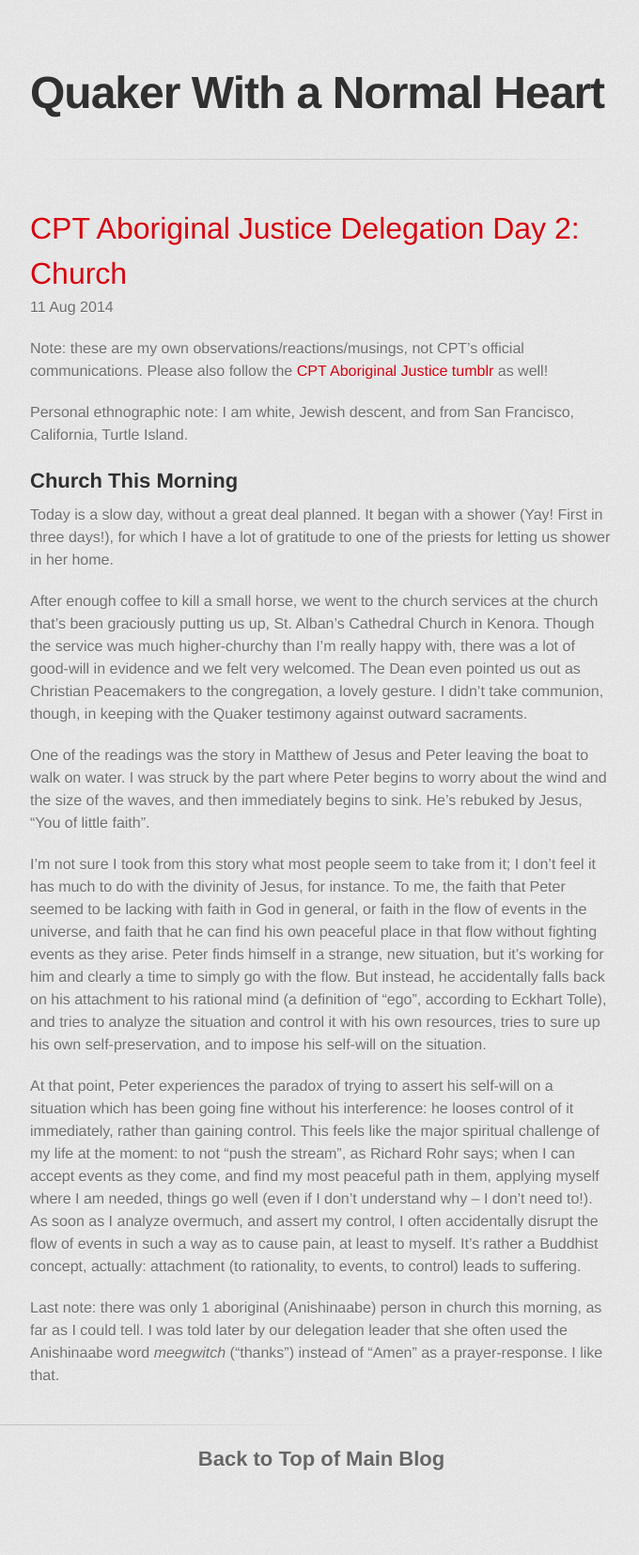
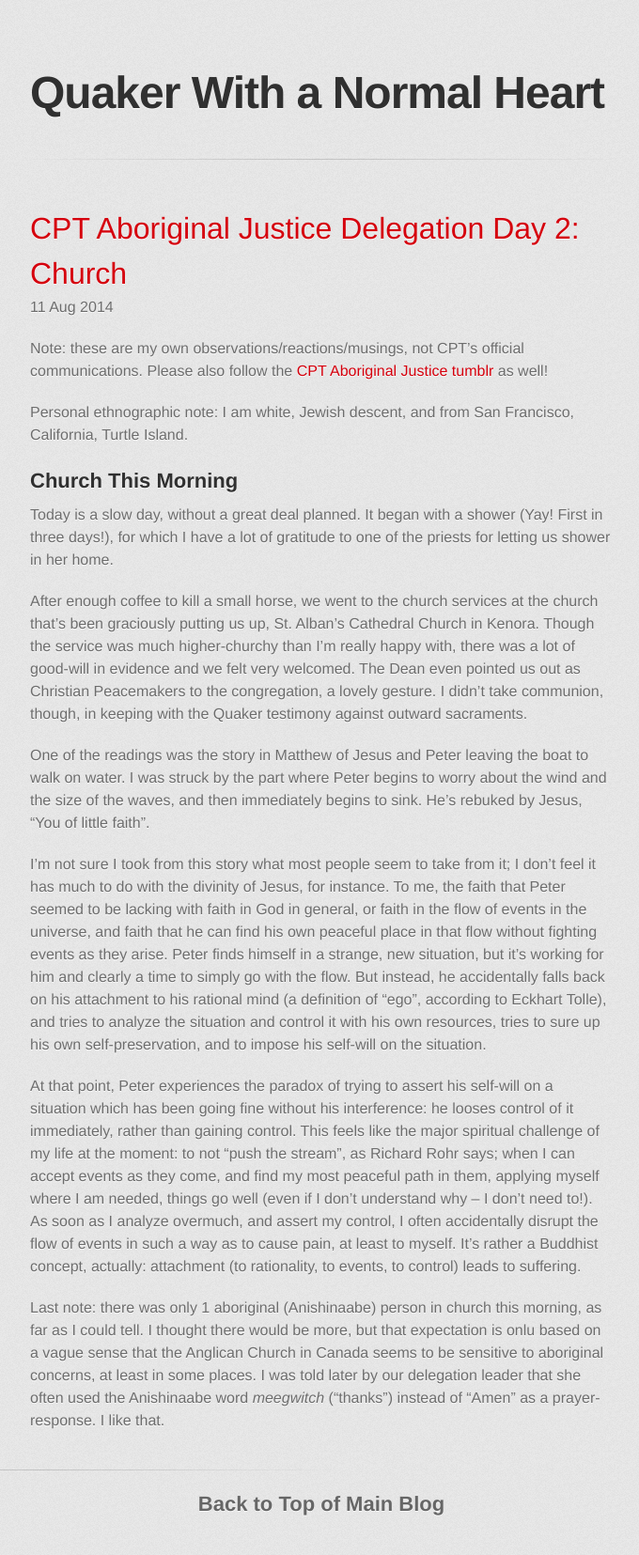
Before and after one commit to joelcw/joelcw.github.io, a Jekyll site: the page built from _posts/2014-08-11-church.md, in a window 1280 px wide. Shown: the whole page at 94% size, without its empty margins (298-978 px from the left). Built offline with Jekyll 4.4.1, drawn with Linux system fonts in a browser that asks for light colours; some web fonts are replaced; before the commit the page ends 1607 px from its top, so only the background shows below that.

Commit message:
new post

```diff
--- a/_posts/2014-08-11-church.md
+++ b/_posts/2014-08-11-church.md
@@ -21,4 +21,4 @@ I'm not sure I took from this story what most people seem to take from it; I don
 
 At that point, Peter experiences the paradox of trying to assert his self-will on a situation which has been going fine without his interference: he looses control of it immediately, rather than gaining control. This feels like the major spiritual challenge of my life at the moment: to not "push the stream", as Richard Rohr says; when I can accept events as they come, and find my most peaceful path in them, applying myself where I am needed, things go well (even if I don't understand why -- I don't need to!). As soon as I analyze overmuch, and assert my control, I often accidentally disrupt the flow of events in such a way as to cause pain, at least to myself. It's rather a Buddhist concept, actually: attachment (to rationality, to events, to control) leads to suffering.
 
-Last note: there was only 1 aboriginal (Anishinaabe) person in church this morning, as far as I could tell. I was told later by our delegation leader that she often used the Anishinaabe word *meegwitch* ("thanks") instead of "Amen" as a prayer-response. I like that.
+Last note: there was only 1 aboriginal (Anishinaabe) person in church this morning, as far as I could tell. I thought there would be more, but that expectation is onlu based on a vague sense that the Anglican Church in Canada seems to be sensitive to aboriginal concerns, at least in some places. I was told later by our delegation leader that she often used the Anishinaabe word *meegwitch* ("thanks") instead of "Amen" as a prayer-response. I like that.
```
